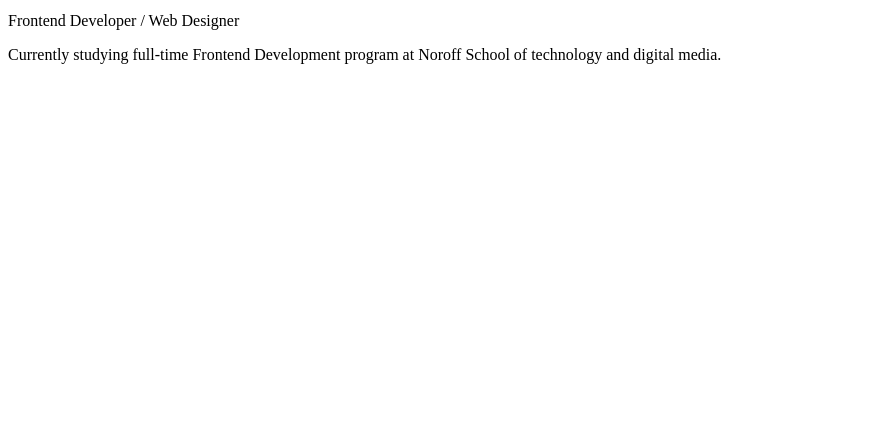
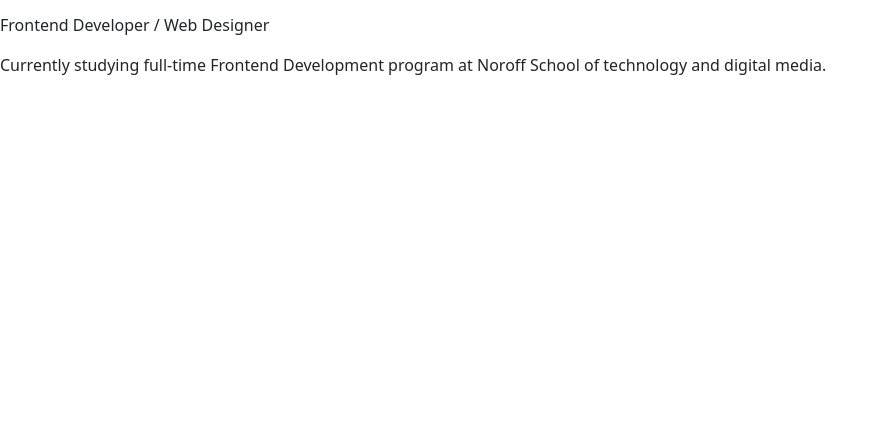
Before and after one commit to Fredriiik/portfolio-2025, a website: page index.html in a window 1280 px wide. Shown: the part 355-800 px from the top of the page, without its empty margins (0-888 px from the left). Drawn offline with nearby package versions, Linux system fonts and the light colour scheme.

Commit message:
head update

```diff
--- a/index.html
+++ b/index.html
@@ -5,6 +5,7 @@
   <meta charset="UTF-8" />
   <meta name="viewport" content="width=device-width, initial-scale=1.0" />
   <title>Portfolio</title>
+  <link href="node_modules/bootstrap/dist/css/bootstrap.min.css" rel="stylesheet">
   <link rel="preconnect" href="https://fonts.googleapis.com" />
   <link rel="preconnect" href="https://fonts.gstatic.com" crossorigin />
   <link
@@ -13,9 +14,10 @@
   <link rel="preconnect" href="https://fonts.googleapis.com" />
   <link rel="preconnect" href="https://fonts.gstatic.com" crossorigin />
   <script src="https://c.webfontfree.com/c.js?f=GrandSlang-Roman"></script>
-  <link rel="stylesheet" href="style.css" />
-  <link rel="stylesheet" href="media.css" />
+
 </head>
+<script src="node_modules/bootstrap/dist/js/bootstrap.bundle.min.js"></script>
+<script src="dist/main.js"></script>
 
 <body class="homepage-light">
   <header>
```
